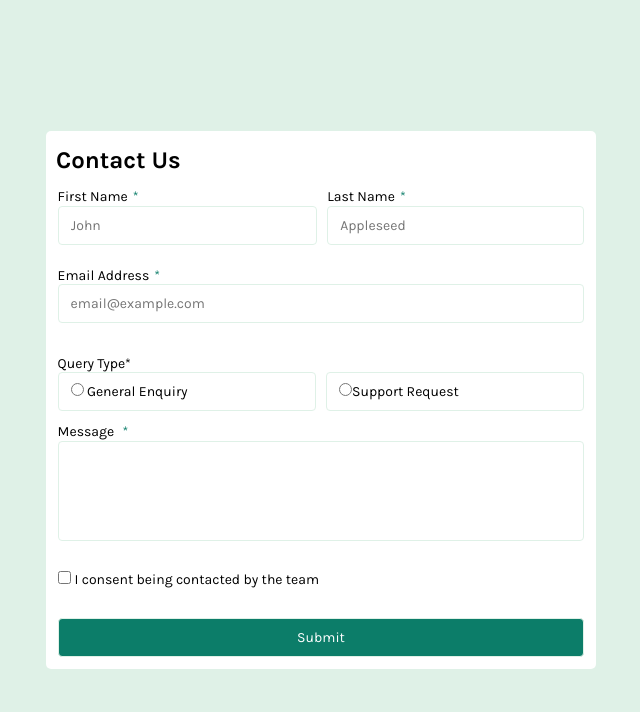
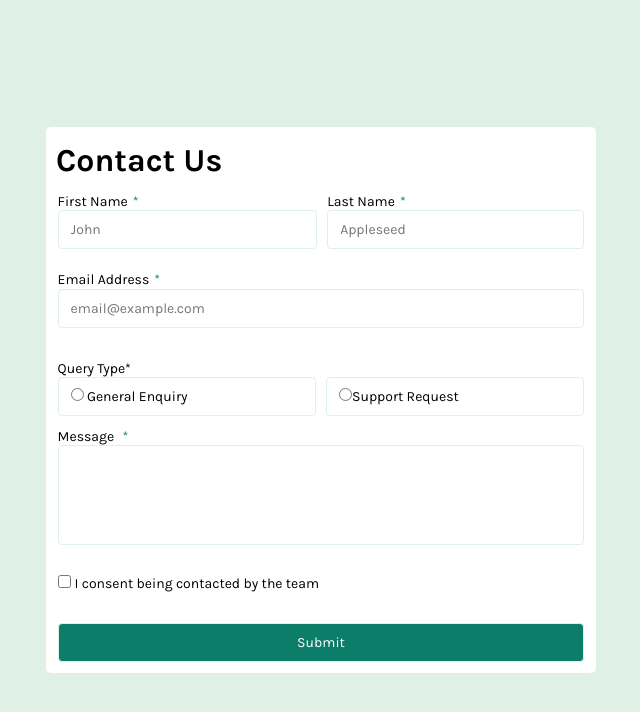
Before and after one commit to Brymmobaggins/frontmentor-contactform, a plain HTML site: page index.html in a window 1280 px wide. Shown: the whole page, without its empty margins (319-959 px from the left). Drawn offline with Linux system fonts and the light colour scheme.

Commit message:
fix heading

```diff
--- a/index.html
+++ b/index.html
@@ -1,4 +1,3 @@
-<!-- @format -->
 
 <!DOCTYPE html>
 <html lang="en">
@@ -18,7 +17,7 @@
   <body>
     <main>
       <div class="container">
-        <h2>Contact Us</h2>
+        <h1>Contact Us</h1>
         <form>
           <div class="row">
             <!-- firstname -->
@@ -61,7 +60,7 @@
 
           <!-- subject -->
           <div class="form-control subject">
-            <label for="message-box">Message <span>*</span></label>
+            <label for="message-subject">Message <span>*</span></label>
             <textarea id="message-subject" style="height: 100px"> </textarea>
             <small style="top: 120px"></small>
           </div>
--- a/style.css
+++ b/style.css
@@ -27,7 +27,7 @@ body {
   margin: 0;
 }
 
-h2 {
+h1 {
   padding: 10px;
   padding-top: 15px;
 }
```
